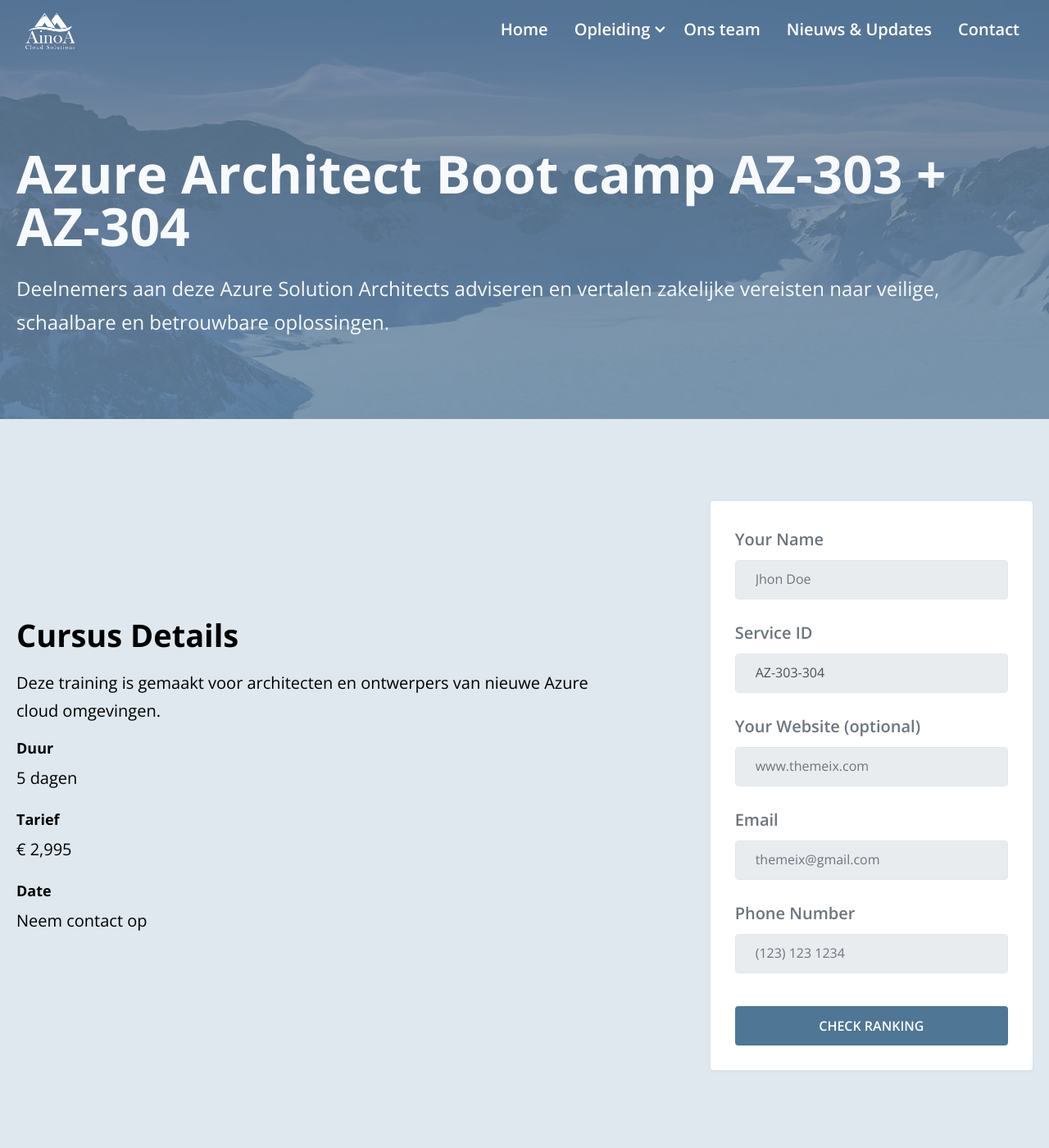
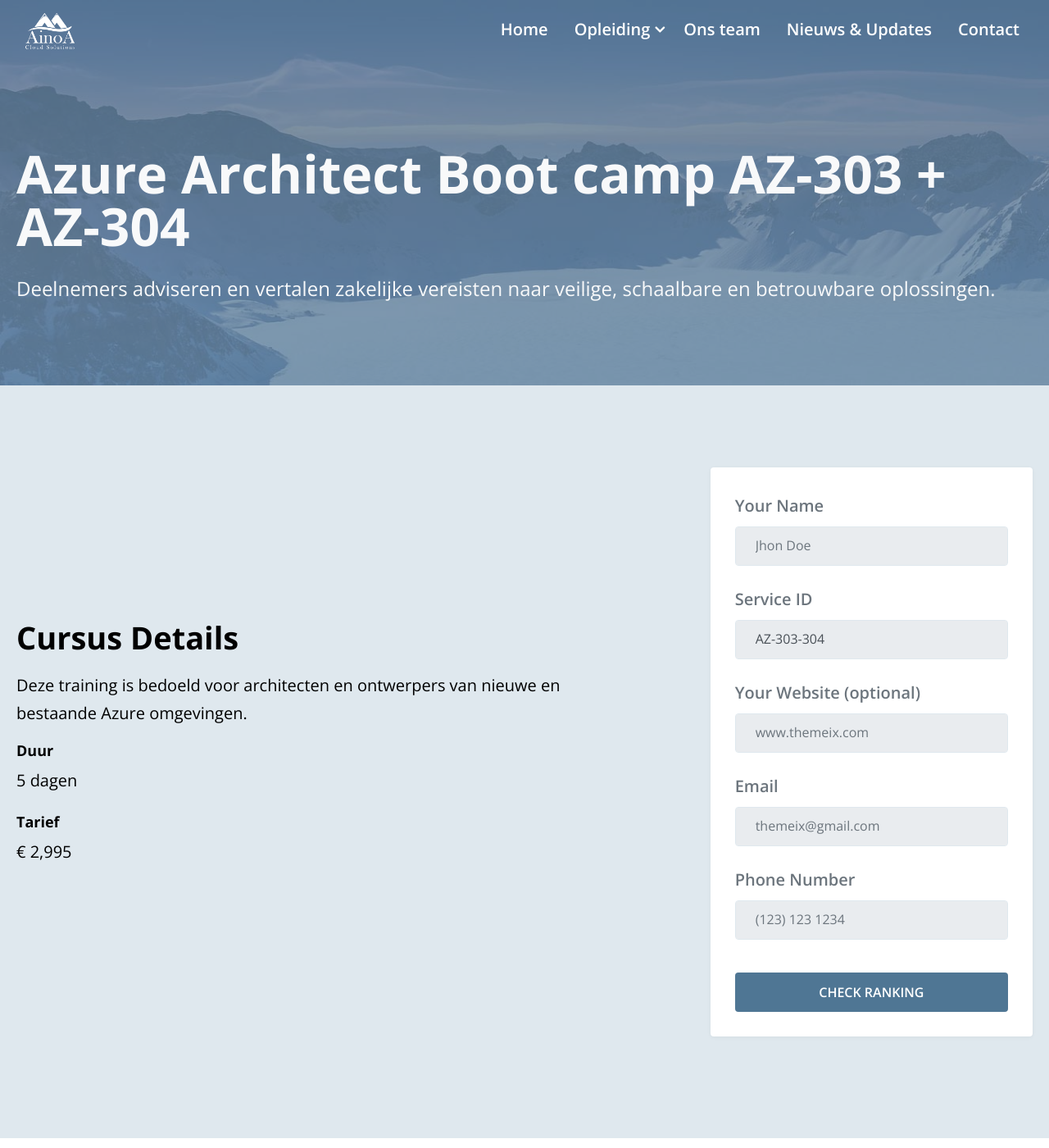
Before and after one commit to Dimtemp/ainoawebsite, a Jekyll site: the page built from _services/azure-architect-boot-camp-az-303-304.html, in a window 1280 px wide and 1400 px high. Shown: the whole window at 82% size. Built offline with Jekyll 4.4.1, drawn with Linux system fonts in a browser that asks for light colours.

Commit message:
Update and rename azure-architect-boot-camp-az-300-az-301.html to azure-architect-boot-camp-az-303-304.html

```diff
--- a/_services/azure-architect-boot-camp-az-300-az-301.html
+++ b/_services/azure-architect-boot-camp-az-303-304.html
@@ -3,11 +3,11 @@ layout: service
 title: "Azure Architect Boot camp AZ-303 + AZ-304"
 service_id: AZ-303-304
 order: 4
-description: Deelnemers aan deze Azure Solution Architects adviseren en vertalen zakelijke vereisten naar veilige, schaalbare en betrouwbare oplossingen.
+description: Deelnemers adviseren en vertalen zakelijke vereisten naar veilige, schaalbare en betrouwbare oplossingen.
 ---
 
 <h1 class="title">Cursus Details</h1>
-<p>Deze training is gemaakt voor architecten en ontwerpers van nieuwe Azure cloud omgevingen.</p>
+<p>Deze training is bedoeld voor architecten en ontwerpers van nieuwe en bestaande Azure omgevingen.</p>
 
 <ul class="feature-listing-style-2">
   <li>
@@ -18,9 +18,4 @@ description: Deelnemers aan deze Azure Solution Architects adviseren en vertalen
     <h4 class="heading">Tarief</h4>
     <p class="text">€ 2,995</p>
   </li>
-  <li>
-    <h4 class="heading">Date</h4>
-    <p class="text">Neem contact op</p>
-  </li>
-
 </ul>
```
